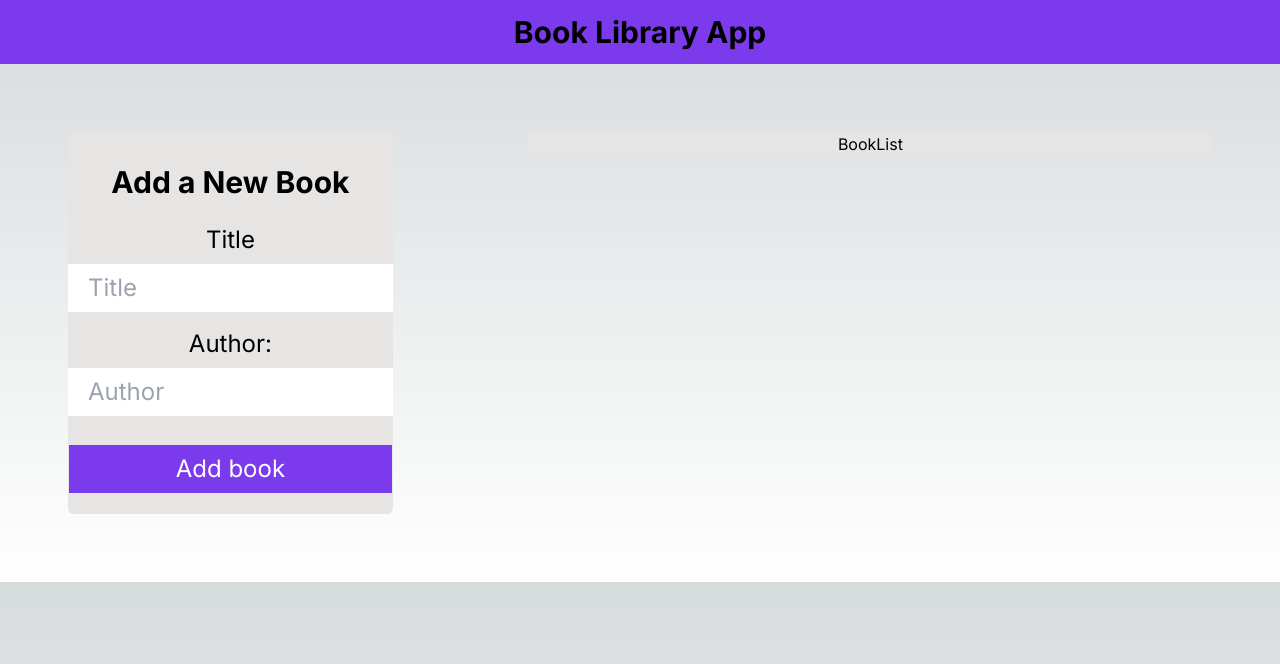
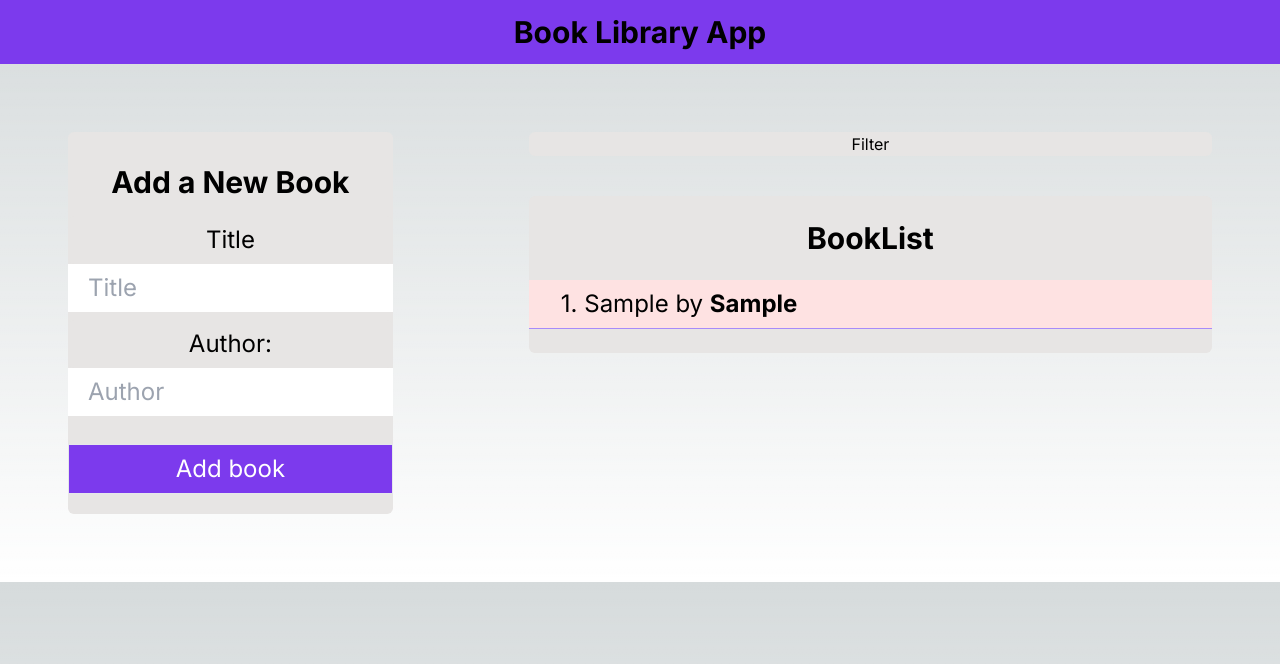
Before and after one commit to GezMin/book-service, a Next.js app in the folder frontend/: page / in a window 1280 px wide. Both pictures are taken after typing "Sample", "Sample" into the empty fields and a click on the button "Add book". Shown: the top 664 px of the page. Built offline with nearby package versions, Linux system fonts and the light colour scheme.

Commit message:
booklist view

```diff
--- a/frontend/package.json
+++ b/frontend/package.json
@@ -9,9 +9,11 @@
     "lint": "next lint"
   },
   "dependencies": {
+    "@reduxjs/toolkit": "^1.9.5",
+    "next": "14.1.0",
     "react": "^18",
     "react-dom": "^18",
-    "next": "14.1.0"
+    "react-redux": "^8.1.2"
   },
   "devDependencies": {
     "autoprefixer": "^10.0.1",
--- a/frontend/src/app/components/BookForm/BookForm.js
+++ b/frontend/src/app/components/BookForm/BookForm.js
@@ -1,16 +1,22 @@
 'use client'
 import { useState } from 'react'
+import { useDispatch } from 'react-redux'
+import { addBook } from '@/app/redux/books/actionCreators'
 
 function BookForm() {
     const [title, setTitle] = useState('')
     const [author, setAuthor] = useState('')
+    const dispatch = useDispatch()
 
     const handleSubmit = e => {
         e.preventDefault()
-
         if (!title || !author) return
-
-        console.log(title, author)
+        const book = {
+            title,
+            author,
+            id: self.crypto.randomUUID(),
+        }
+        dispatch(addBook(book))
         setAuthor('')
         setTitle('')
     }
--- a/frontend/src/app/components/BookList/BookList.js
+++ b/frontend/src/app/components/BookList/BookList.js
@@ -1,5 +1,43 @@
+import { useSelector } from 'react-redux'
+import { useDispatch } from 'react-redux'
+import { deleteBook } from '@/app/redux/books/actionCreators'
+
 function BookList() {
-    return <div className='block'>BookList</div>
+    const books = useSelector(state => state.books)
+    const dispatch = useDispatch()
+
+    const deleteBookHandler = id => {
+        dispatch(deleteBook(id))
+    }
+
+    return (
+        <div className='block'>
+            <h2 className='text-3xl font-bold p-2 mt-4'>BookList</h2>
+
+            {books.length === 0 ? (
+                <p className='text-2xl p-4 italic text-red-500'>
+                    Not books avaliable
+                </p>
+            ) : (
+                <ul className='list-none d-flex justify-center items-center w-full  py-4 mb-2'>
+                    {books.map((book, i) => (
+                        <li
+                            key={book.id}
+                            className={`border-b border-violet-400 px-8 text-left text-2xl cursor-pointer p-2 hover:bg-violet-200 ${
+                                i % 2 === 0 ? 'bg-red-100' : 'bg-lime-100'
+                            }`}
+                            onClick={() => deleteBookHandler(book.id)}
+                        >
+                            <div>
+                                {++i}. {book.title} by{' '}
+                                <strong>{book.author}</strong>
+                            </div>
+                        </li>
+                    ))}
+                </ul>
+            )}
+        </div>
+    )
 }
 
 export default BookList
--- a/frontend/src/app/page.js
+++ b/frontend/src/app/page.js
@@ -1,10 +1,13 @@
+'use client'
 import BookForm from './components/BookForm/BookForm'
 import BookList from './components/BookList/BookList'
 import Filter from './components/Filter/Filter'
+import { Provider } from 'react-redux'
+import store from './redux/store'
 
 export default function Home() {
     return (
-        <>
+        <Provider store={store}>
             <header className='flex h-16 bg-violet-600 flex-col items-center justify-center '>
                 <h1 className='text-3xl font-bold'>Book Library App</h1>
             </header>
@@ -13,10 +16,10 @@ export default function Home() {
                     <BookForm />
                 </div>
                 <div className='flex flex-col w-2/3 p-5 m-12 gap-10'>
-                    {/* <Filter /> */}
+                    <Filter />
                     <BookList />
                 </div>
             </main>
-        </>
+        </Provider>
     )
 }
--- /dev/null
+++ b/frontend/src/app/redux/books/actionCreators.js
@@ -0,0 +1,15 @@
+import * as actionTypes from './actionTypes'
+
+export const addBook = newBook => {
+    return {
+        type: actionTypes.ADD_BOOK,
+        payload: newBook,
+    }
+}
+
+export const deleteBook = bookId => {
+    return {
+        type: actionTypes.DELETE_BOOK,
+        payload: bookId,
+    }
+}
--- /dev/null
+++ b/frontend/src/app/redux/books/actionTypes.js
@@ -0,0 +1,3 @@
+export const ADD_BOOK = 'ADD_BOOK'
+export const DELETE_BOOK = 'DELETE_BOOK'
+export const TOGGLE_FAVORITE = 'TOGGLE_FAVORITE'
--- /dev/null
+++ b/frontend/src/app/redux/books/reduser.js
@@ -0,0 +1,16 @@
+import * as actionTypes from './actionTypes'
+
+const initialState = []
+
+const booksReduser = (state = initialState, action) => {
+    switch (action.type) {
+        case actionTypes.ADD_BOOK:
+            return [...state, action.payload]
+        case actionTypes.DELETE_BOOK:
+            return state.filter(book => book.id !== action.payload)
+        default:
+            return state
+    }
+}
+
+export default booksReduser
--- /dev/null
+++ b/frontend/src/app/redux/store.js
@@ -0,0 +1,10 @@
+import { configureStore } from '@reduxjs/toolkit'
+import booksReduser from './books/reduser'
+
+const store = configureStore({
+    reducer: {
+        books: booksReduser,
+    },
+})
+
+export default store
```
Also changed, not shown: 1 other file (tests, documents, lock files or other folders).
